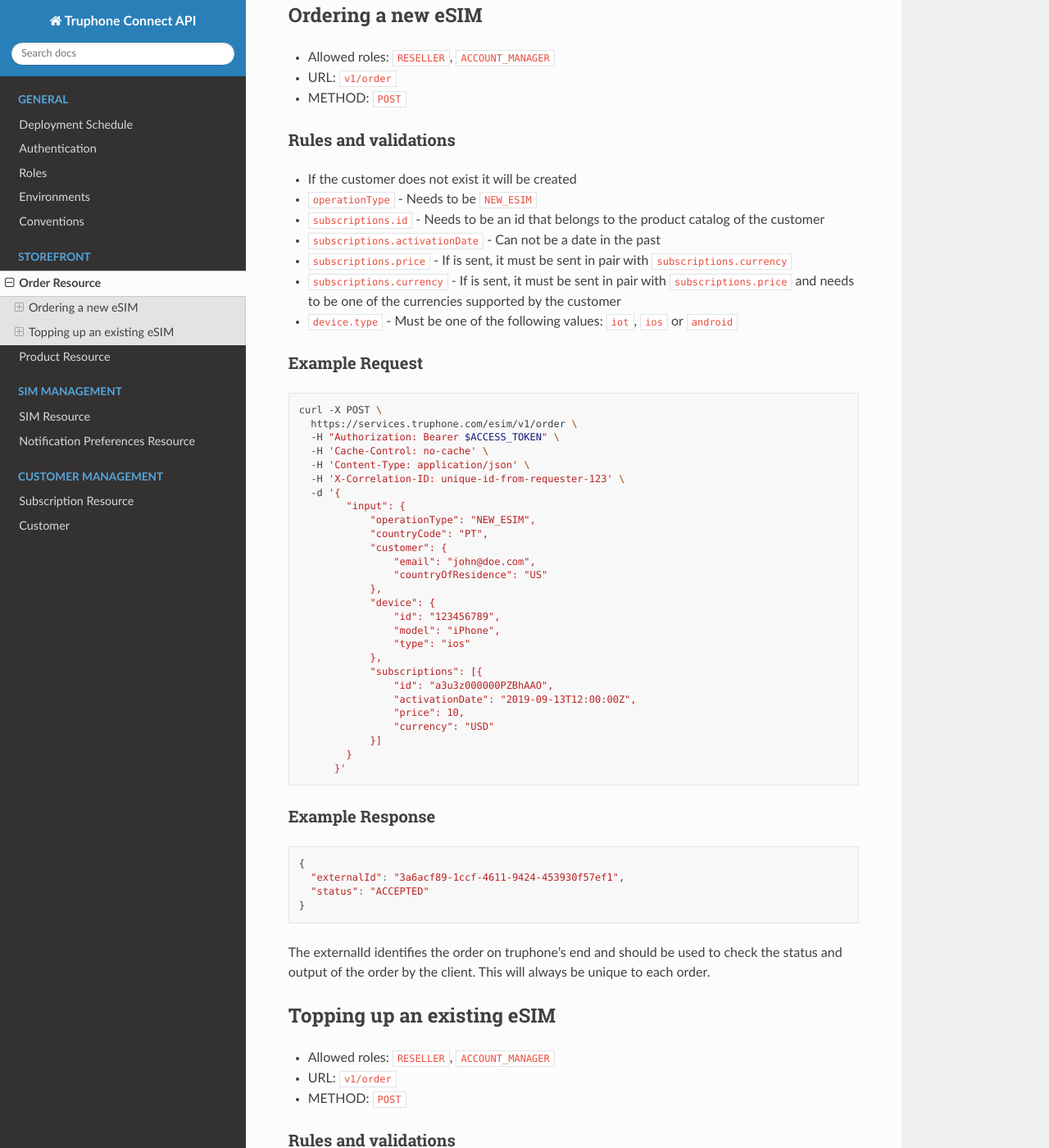
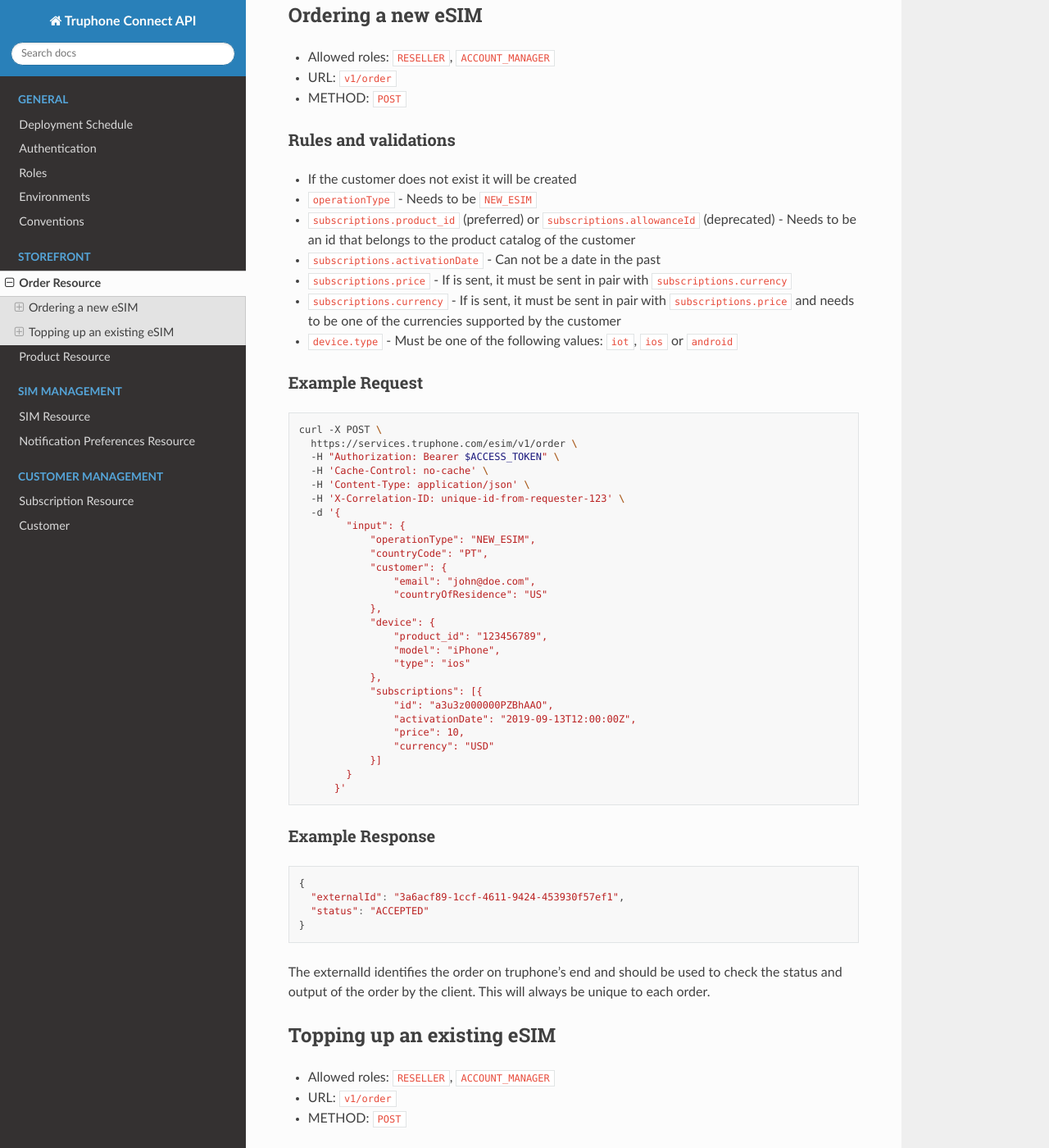
Before and after one commit to Truphone/connect-api-docs, a Sphinx documentation site: the page built from source/reference/order.md, in a window 1280 px wide and 1400 px high, scrolled down 773 px. Shown: the whole window at 82% size. Built offline with Sphinx 7.4.7 and the Read the Docs theme 2.0.0, drawn with Linux system fonts in a browser that asks for light colours; some of the changed text lies outside the part shown.

Commit message:
Update order.md

```diff
--- a/source/reference/order.md
+++ b/source/reference/order.md
@@ -32,7 +32,7 @@ A purchase order for data plans and eSIMs
 
 - If the customer does not exist it will be created
 - `operationType` - Needs to be `NEW_ESIM`
-- `subscriptions.id` - Needs to be an id that belongs to the product catalog of the customer
+- `subscriptions.product_id` (preferred) or `subscriptions.allowanceId` (deprecated) - Needs to be an id that belongs to the product catalog of the customer
 - `subscriptions.activationDate` - Can not be a date in the past
 - `subscriptions.price` - If is sent, it must be sent in pair with `subscriptions.currency`
 - `subscriptions.currency` - If is sent, it must be sent in pair with `subscriptions.price` and needs to be one of the currencies supported by the customer
@@ -56,7 +56,7 @@ curl -X POST \
                 "countryOfResidence": "US"
             },
             "device": {
-                "id": "123456789",
+                "product_id": "123456789",
                 "model": "iPhone",
                 "type": "ios"
             },
@@ -92,7 +92,7 @@ The externalId identifies the order on truphone's end and should be used to chec
 
 - The customer must already exist
 - `operationType` - Needs to be `TOPUP` (preferred) or `TOPUP_ACTIVATION` (deprecated)
-- `subscriptions.id` - Needs to be an id that belongs to the product catalog of the customer
+- `subscriptions.product_id` (preferred) or `subscriptions.allowanceId` (deprecated) - Needs to be an id that belongs to the product catalog of the customer
 - `subscriptions.activationDate` - Can not be a date in the past
 - `subscriptions.price` - If is sent, it must be sent in pair with `subscriptions.currency`
 - `subscriptions.currency` - If is sent, it must be sent in pair with `subscriptions.price` and needs to be one of the currencies supported by the customer
@@ -122,7 +122,7 @@ curl -X POST \
                 "countryOfResidence": "US"
             },
             "device": {
-                "id": "123456789",
+                "product_id": "123456789",
                 "model": "iPhone",
                 "type": "ios"
             },
```
